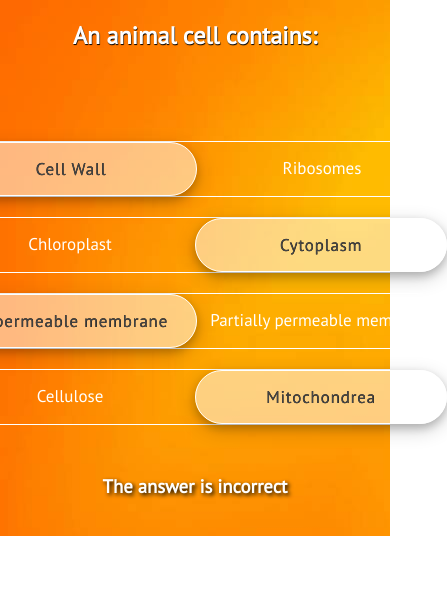
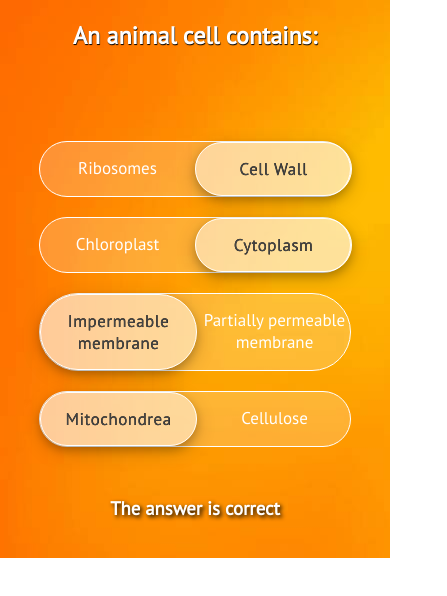
Before and after one commit to harrystacey123/seneca-technical-task, a React (Create React App) app: page / in a window 390 px wide. Shown: the top 596 px of the page, 447 px wide, since content can reach past the window. Built offline with nearby package versions, Linux system fonts and the light colour scheme.

Commit message:
trying to get correct/incorrect to work

```diff
--- a/src/App.css
+++ b/src/App.css
@@ -44,6 +44,7 @@
   display: flex;
   justify-content: space-around;
   margin: 10px;
+  background-color: rgba(255, 255, 255, 0.2);
 }
 
 .answer {
@@ -65,7 +66,18 @@
   letter-spacing: 0.8px;
 }
 
-.non-highlighted {
+.non-highlighted div {
   color: white;
-  background-color: transparent;
 }
+
+@media only screen and (max-width: 520px) {
+  .answer-div {
+    width: 310px;
+  }
+  .answer {
+    width: 155px
+  }
+  .highlighted {
+    letter-spacing: 0.5px;
+  }
+}
--- a/src/App.js
+++ b/src/App.js
@@ -24,13 +24,6 @@ let question = {
 
 class App extends Component {
 
-  constructor(props) {
-    super(props);
-    this.state = {
-      isCorrect: false
-    }
-  }
-
   render() {
     return (
       <div className="App incorrect-answer-background">
--- a/src/Options.js
+++ b/src/Options.js
@@ -13,12 +13,13 @@ class Options extends Component {
             answer3CorrectActive: false,
             answer4WrongActive: false,
             answer4CorrectActive: true,
-            isCorrect: false
+            isCorrect: true
         };
         this.handleClickAnswer1 = this.handleClickAnswer1.bind(this)
         this.handleClickAnswer2 = this.handleClickAnswer2.bind(this)
         this.handleClickAnswer3 = this.handleClickAnswer3.bind(this)
         this.handleClickAnswer4 = this.handleClickAnswer4.bind(this)
+        // this.handleIsCorrect = this.handleIsCorrect.bind(this);
     }
 
     handleClickAnswer1() {
@@ -49,45 +50,47 @@ class Options extends Component {
         this.setState({answer4CorrectActive: ! currentStateAnswer4Correct})
     };
 
-    handleIsCorrect() {
-        if (this.state.answer1CorrectActive === true) {
-            this.setState({ isCorrect: true});
-        };
-    };
 
     render() {
+
+        if (this.state.answer1CorrectActive === true) {
+            this.setState({
+                isCorrect: true
+            })
+        }
+
         return(
             <div className='options-div'>
                 <div className='answer-div'>
+                    <div className={this.state.answer1CorrectActive ? 'highlighted' : 'non-highlighted'} onClick={this.handleClickAnswer1}>
+                        <div className='answer'><a>{this.props.question.answer1.correctAnswer}</a></div>
+                    </div>
                     <div className={this.state.answer1WrongActive ? 'highlighted' : 'non-highlighted'} onClick={this.handleClickAnswer1}>
-                        <div className='answer'>{this.props.question.answer1.wrongAnswer}</div>
-                    </div>
-                    <div className={this.state.answer1CorrectActive ? 'highlighted' : 'non-highlighted'} onClick={this.handleClickAnswer1}>
-                        <div className='answer'>{this.props.question.answer1.correctAnswer}</div>
+                        <div className='answer'><a>{this.props.question.answer1.wrongAnswer}</a></div>
                     </div>
                 </div>
                 <div className='answer-div'>
                     <div className={this.state.answer2WrongActive ? 'highlighted' : 'non-highlighted'} onClick={this.handleClickAnswer2}>
-                        <div className='answer'>{this.props.question.answer2.wrongAnswer}</div>
+                        <div className='answer'><a>{this.props.question.answer2.wrongAnswer}</a></div>
                     </div>
                     <div className={this.state.answer2CorrectActive ? 'highlighted' : 'non-highlighted'} onClick={this.handleClickAnswer2}>
-                        <div className='answer'>{this.props.question.answer2.correctAnswer}</div>
+                        <div className='answer'><a>{this.props.question.answer2.correctAnswer}</a></div>
                     </div>
                 </div>
                 <div className='answer-div'>
                     <div className={this.state.answer3WrongActive ? 'highlighted' : 'non-highlighted'} onClick={this.handleClickAnswer3}>
-                        <div className='answer'>{this.props.question.answer3.wrongAnswer}</div>
+                        <div className='answer'><a>{this.props.question.answer3.wrongAnswer}</a></div>
                     </div>
                     <div className={this.state.answer3CorrectActive ? 'highlighted' : 'non-highlighted'} onClick={this.handleClickAnswer3}>
-                        <div className='answer'>{this.props.question.answer3.correctAnswer}</div>
+                        <div className='answer'><a>{this.props.question.answer3.correctAnswer}</a></div>
                     </div>
                 </div>
                 <div className='answer-div'>
+                    <div className={this.state.answer4CorrectActive ? 'highlighted' : 'non-highlighted'} onClick={this.handleClickAnswer4}>
+                        <div className='answer'><a>{this.props.question.answer4.correctAnswer}</a></div>
+                    </div>
                     <div className={this.state.answer4WrongActive ? 'highlighted' : 'non-highlighted'} onClick={this.handleClickAnswer4}>
-                        <div className='answer'>{this.props.question.answer4.wrongAnswer}</div>
-                    </div>
-                    <div className={this.state.answer4CorrectActive ? 'highlighted' : 'non-highlighted'} onClick={this.handleClickAnswer4}>
-                        <div className='answer'>{this.props.question.answer4.correctAnswer}</div>
+                        <div className='answer'><a>{this.props.question.answer4.wrongAnswer}</a></div>
                     </div>
                 </div>
                 <h3 className='result'>The answer is <span>{this.state.isCorrect ? 'correct' : 'incorrect'}</span></h3>
```
Also changed, not shown: src/images/correct-answer-background.jpg.
